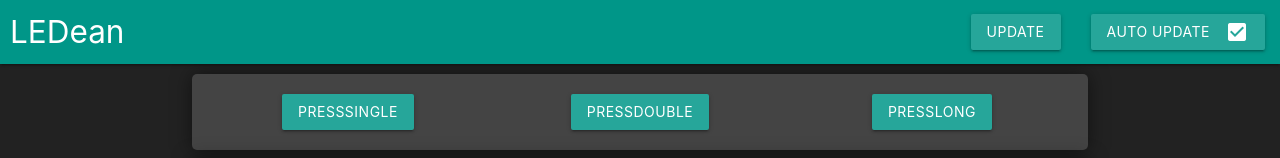
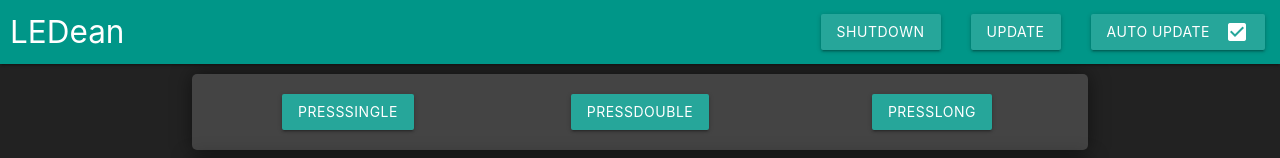
Before and after one commit to xels21/ledean, an Angular app: page / in a window 1280 px wide. Shown: the top 158 px of the page. Built offline with nearby package versions, Linux system fonts and the light colour scheme; no server answers.

Commit message:
system shutdown

```diff
--- a/src/app/app.module.ts
+++ b/src/app/app.module.ts
@@ -8,6 +8,7 @@ import { AppComponent } from './app.component';
 import { LedsService } from './leds/leds.service';
 import { ButtonService } from './button/button.service';
 import { UpdateService } from './update/update.service';
+import { SystemService } from './system/system.service';
 
 import { LedDisplayComponent } from './led-display/led-display.component';
 import { ButtonComponent } from './button/button.component';
@@ -40,7 +41,8 @@ import { ModeEmitterComponent } from './modes/mode-emitter/mode-emitter.componen
   providers: [
     LedsService,
     ButtonService,
-    UpdateService
+    UpdateService,
+    SystemService
   ],
   bootstrap: [AppComponent]
 })
--- a/src/app/config/const.ts
+++ b/src/app/config/const.ts
@@ -2,6 +2,8 @@ export const REST_PROTOCOL = "http";
 export const REST_ADRESS = window.location.hostname
 export const REST_PORT = "2211";
 export const REST_PREFIX_URL = REST_PROTOCOL + "://" + REST_ADRESS+":"+REST_PORT+"/"
+
+export const REST_GET_SYSTEM_EXIT_URL = REST_PREFIX_URL + "exit"
 
 export const REST_GET_LEDS_URL = REST_PREFIX_URL + "leds"
 export const REST_GET_LEDS_COUNT_URL = REST_GET_LEDS_URL + "/count"
--- a/src/app/navigation/navigation.component.html
+++ b/src/app/navigation/navigation.component.html
@@ -3,6 +3,7 @@
     <a href="#" class="brand-logo" style="margin-left:10px">LEDean</a>
     <ul id="nav-mobile" class="right">
       <!-- <li><a href="sass.html">Sass</a></li> -->
+      <li><a class="waves-effect waves-light btn" (click)="systemService.exit()">shutdown</a></li>
       <li><a class="waves-effect waves-light btn" (click)="updateService.update()">update</a></li>
       <li><a class="waves-effect waves-light btn" (click)="updateService.switchState(!updateService.isActive)">
         <i class="material-icons right">
--- a/src/app/navigation/navigation.component.ts
+++ b/src/app/navigation/navigation.component.ts
@@ -1,6 +1,6 @@
 import { Component } from '@angular/core';
 import { UpdateService } from '../update/update.service';
-
+import { SystemService } from '../system/system.service'
 
 @Component({
   selector: 'app-navigation',
@@ -8,5 +8,5 @@ import { UpdateService } from '../update/update.service';
   styleUrls: ['./navigation.component.scss']
 })
 export class NavigationComponent {
-  constructor(public updateService: UpdateService) { }
+  constructor(public updateService: UpdateService, public systemService: SystemService) { }
 }
--- /dev/null
+++ b/src/app/system/system.service.ts
@@ -0,0 +1,18 @@
+import { Injectable } from '@angular/core';
+import { HttpClient } from '@angular/common/http';
+import { REST_GET_SYSTEM_EXIT_URL } from '../config/const';
+
+
+@Injectable({
+  providedIn: 'root'
+})
+export class SystemService {
+
+  constructor(private httpClient: HttpClient) { }
+
+  public exit() {
+    if (confirm("Stab it in the dark?")) {
+      this.httpClient.get<void>(REST_GET_SYSTEM_EXIT_URL).subscribe(() => { })
+    }
+  }
+}
```
Also changed, not shown: 1 other file (tests, documents, lock files or other folders).
